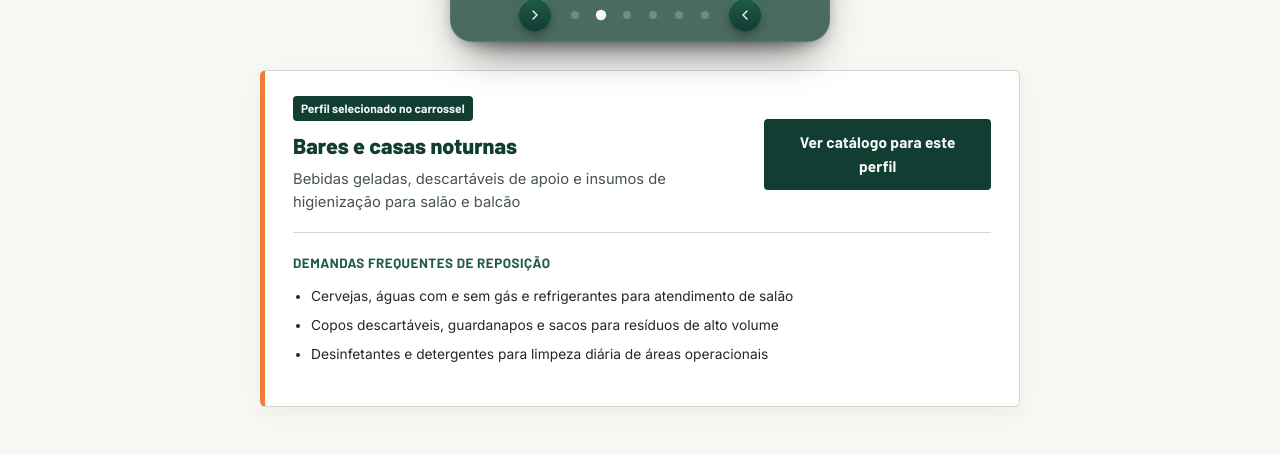
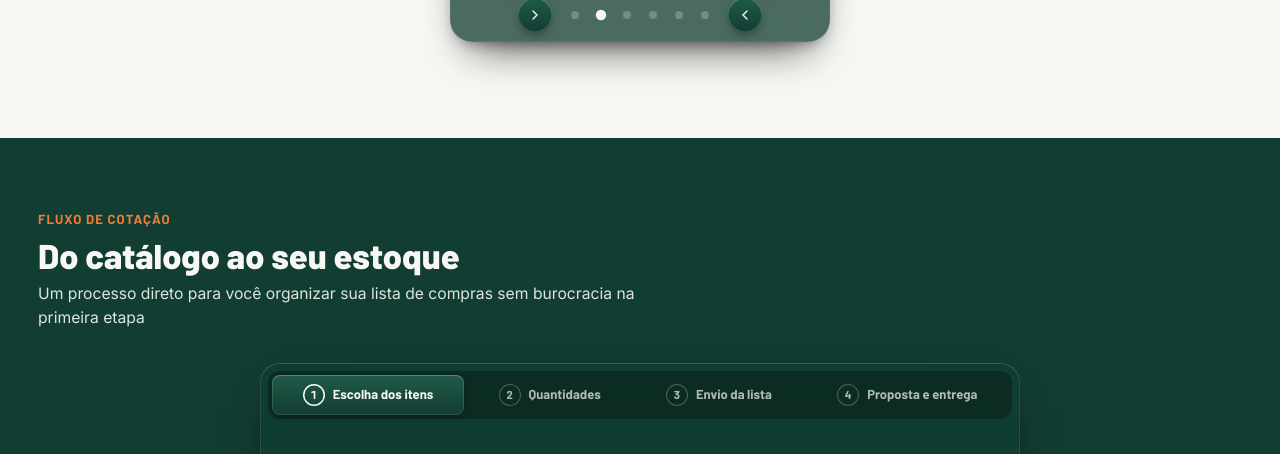
Before and after one commit to carolzinh427-beep/dist, a React (Vite) app: page / in a window 1280 px wide. Shown: the part 2992-3446 px from the top of the page. Built offline with nearby package versions, Linux system fonts and the light colour scheme.

Commit message:
refactor: remover card de detalhes duplicado de perfil sob o carrossel

```diff
--- a/src/pages/HomePage.tsx
+++ b/src/pages/HomePage.tsx
@@ -11,7 +11,6 @@ import Stepper, { Step } from '../components/Stepper';
 export const HomePage: React.FC = () => {
   const navigate = useNavigate();
   const [featuredStartIndex, setFeaturedStartIndex] = useState<number>(0);
-  const [activeSegmentIndex, setActiveSegmentIndex] = useState<number>(0);
 
   // Exibição de produtos demonstrativos com paginação/navegação por setas (4 por linha no desktop / 3 no mobile)
   const allProducts = PRODUCTS;
@@ -152,8 +151,6 @@ export const HomePage: React.FC = () => {
       )
     }
   ];
-
-  const currentSegment = BUSINESS_SEGMENTS[activeSegmentIndex] || BUSINESS_SEGMENTS[0];
 
   return (
     <>
@@ -332,34 +329,7 @@ export const HomePage: React.FC = () => {
               autoplayDelay={3800}
               pauseOnHover={true}
               theme="dark"
-              onChange={(index) => setActiveSegmentIndex(index)}
             />
-          </div>
-
-          {/* Detalhes interativos do segmento ativo */}
-          <div className="business-segment-active-detail">
-            <div className="business-segment-detail-header">
-              <div>
-                <span className="badge-unit">Perfil selecionado no carrossel</span>
-                <h3 className="business-segment-detail-title">{currentSegment.name}</h3>
-                <p className="business-segment-detail-summary">{currentSegment.summary}</p>
-              </div>
-              <Link
-                to={`/categoria/${currentSegment.recommendedCategories[0]}`}
-                className="btn btn-primary"
-              >
-                Ver catálogo para este perfil
-              </Link>
-            </div>
-
-            <div className="business-segment-needs-block">
-              <h4 className="business-segment-needs-title">Demandas frequentes de reposição</h4>
-              <ul className="segment-needs-list">
-                {currentSegment.needs.map((need, idx) => (
-                  <li key={idx}>{need}</li>
-                ))}
-              </ul>
-            </div>
           </div>
         </div>
       </section>
```
